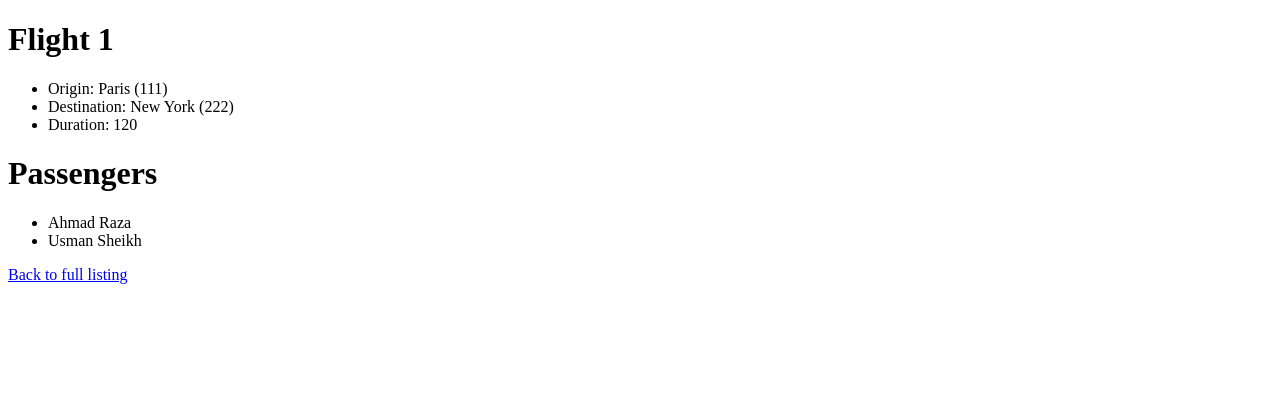
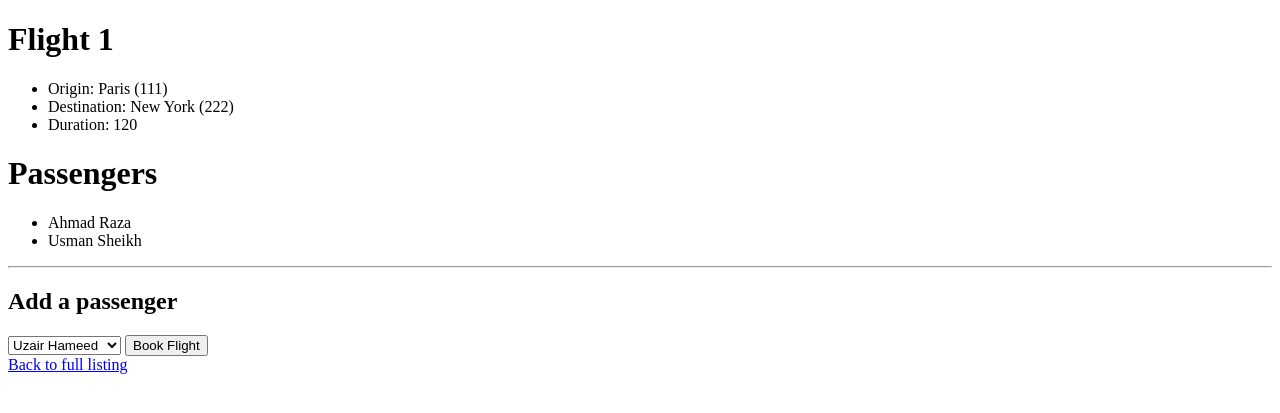
Before and after one commit to ahmad-raza1/airline, a Django app: page /1 in a window 1280 px wide. Shown: the top 413 px of the page. Run offline with Django 3.2, Linux system fonts and the light colour scheme; data comes from the database, SQL or seed files in the repository; both versions use the stored data as it was after the commit.

Commit message:
Added a new route <int:flight_id>/book to book a flight

```diff
--- a/flights/templates/flights/flight.html
+++ b/flights/templates/flights/flight.html
@@ -19,5 +19,24 @@
 			<li>No Passengers.</li>
 		{% endfor %}
 	</ul>
+	<hr>
+	<h2>Add a passenger</h2>
+
+	{% if non_passengers %}
+		<form action="{% url 'book' flight.id %}" method="post">
+			{% csrf_token %}
+			<select name="passenger">
+				{% for passenger in non_passengers %}
+					<option value="{{passenger.id}}">{{passenger}}</option>
+				{% endfor %}
+			</select>
+			<input type="submit" value="Book Flight" />
+		</form>
+	{% else %}
+		<div>
+			No passengers to add.
+		</div>
+	{% endif %}
+
 	<a href="{% url 'index' %}"> Back to full listing</a>
 {% endblock %}
--- a/flights/urls.py
+++ b/flights/urls.py
@@ -3,5 +3,6 @@ from . import views
 
 urlpatterns = [
 	path("", views.index, name="index"),
-	path("<int:flight_id>", views.flight, name="flight")
+	path("<int:flight_id>", views.flight, name="flight"),
+	path("<int:flight_id>/book", views.book, name="book"),
 ]
--- a/flights/views.py
+++ b/flights/views.py
@@ -1,5 +1,7 @@
 from django.shortcuts import render
-from django.http import HttpResponse, Http404
+from django.http import HttpResponse, Http404, HttpResponseRedirect
+from django.urls import reverse
+
 from .models import Airport, Flight, Passenger
 
 # Create your views here.
@@ -24,5 +26,31 @@ def flight(request, flight_id):
 	context = {
 		"flight": flight,
 		"passengers": flight.passengers.all(),
+		"non_passengers": Passenger.objects.exclude(flights=flight).all(),
 	}
 	return render(request, "flights/flight.html", context)
+
+def book(request, flight_id):
+	try:
+		passenger_id = int(request.POST["passenger"])
+		passenger = Passenger.objects.get(pk=passenger_id)
+		flight = Flight.objects.get(pk=flight_id)
+
+	except KeyError:
+		return render(request, "flights/error.html", {"message": "No selection."})
+
+	except Passenger.DoesNotExist:
+		return render(request, "flights/error.html", {"message": "No passenger."})
+
+	except Flight.DoesNotExist:
+		return render(request, "flights/error.html", {"message": "No flight."})
+
+	passenger.flights.add(flight)
+
+	# Redirect from name of the url called "flight" to actual url
+	# that also takes an additional argumrnt "flight_id"
+
+	# Always return an HttpResponseRedirect after successfully dealing
+	# with POST data. This prevents data from being posted twice if a
+	# user hits the Back button.
+	return HttpResponseRedirect(reverse("flight", args=(flight_id,)))
```
Also changed, not shown: db.sqlite3.
